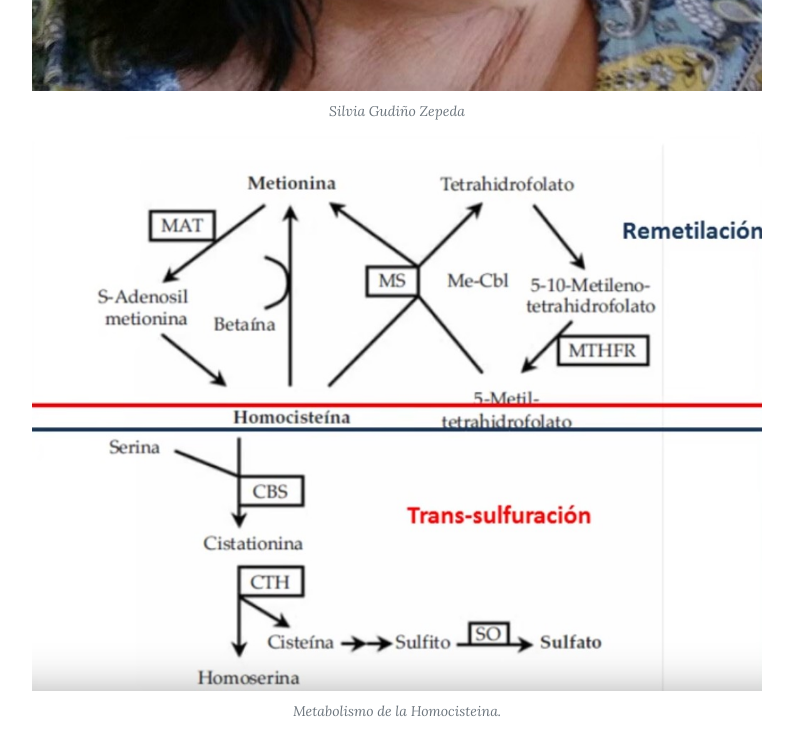
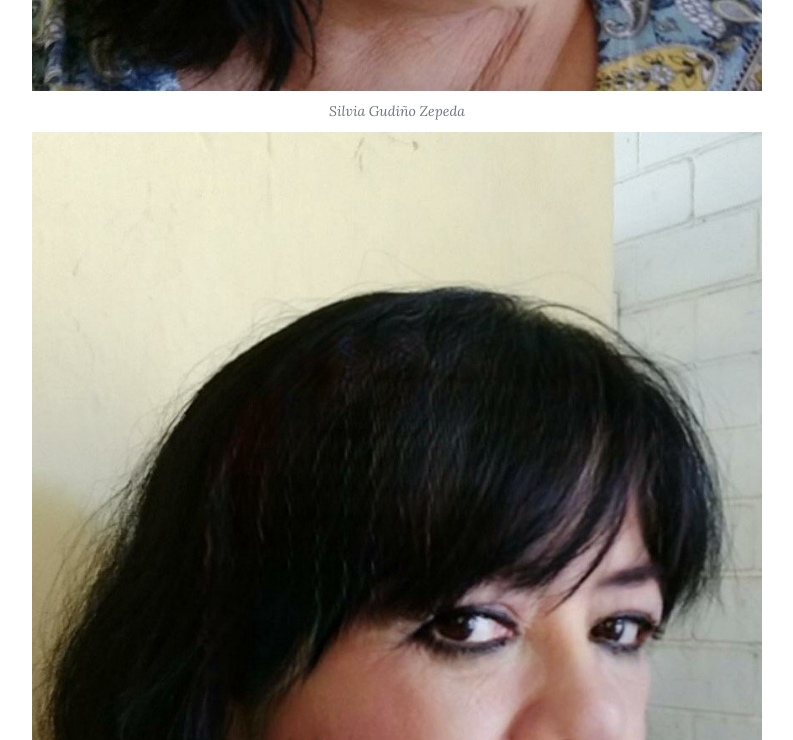
Before and after one commit to gabogeek/-Homocistinuria, a website: page about.html in a window 1280 px wide. Shown: the part 1960-2700 px from the top of the page, without its empty margins (243-1036 px from the left). Drawn offline with nearby package versions, Linux system fonts and the light colour scheme.

Commit message:
camibio foto

```diff
--- a/about.html
+++ b/about.html
@@ -83,7 +83,7 @@
             </a>
             <span class="caption text-muted">Silvia Gudiño Zepeda</span>
               <a href="#">
-              <img class="img-fluid" src="img/post-sample-image.jpg" alt="">
+              <img class="img-fluid" src="img/foto1.jpg" alt="">
             </a>
             <span class="caption text-muted">Metabolismo de la Homocisteina.</span>
  <p></p>
```
